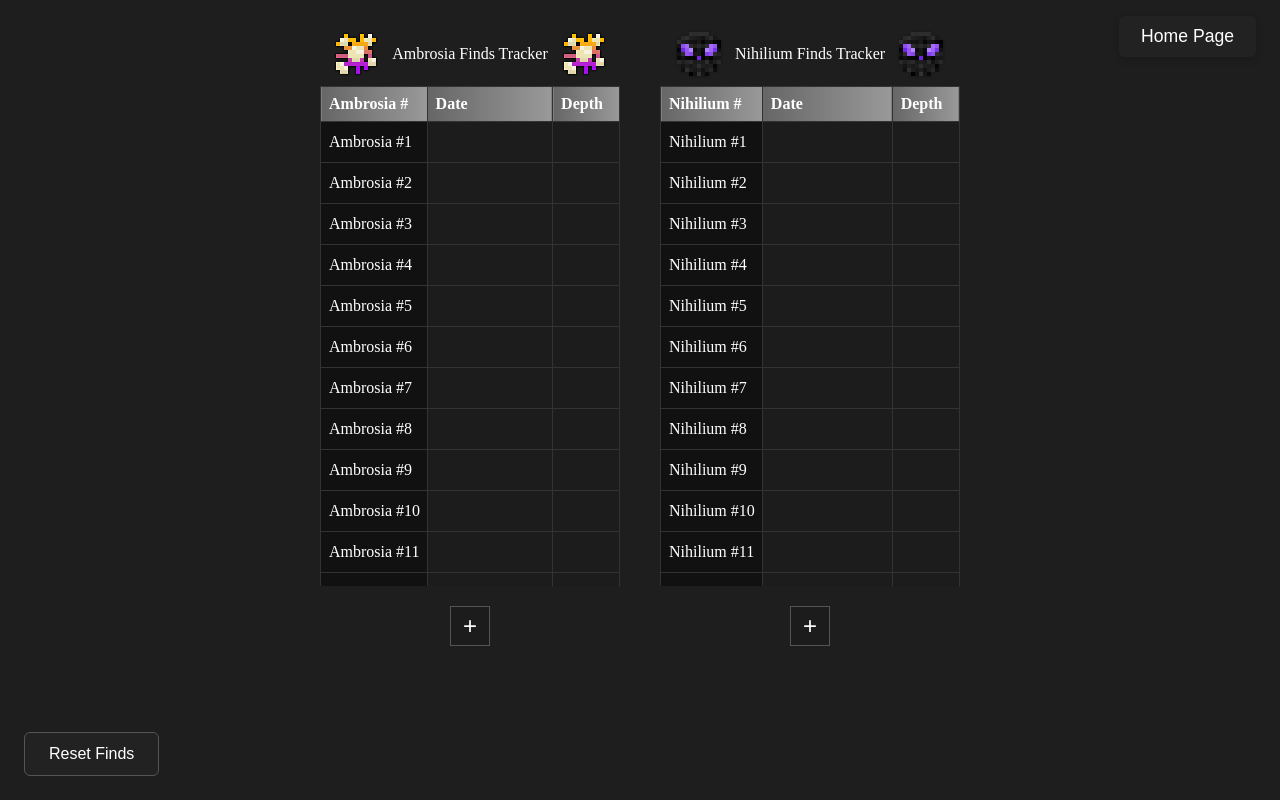
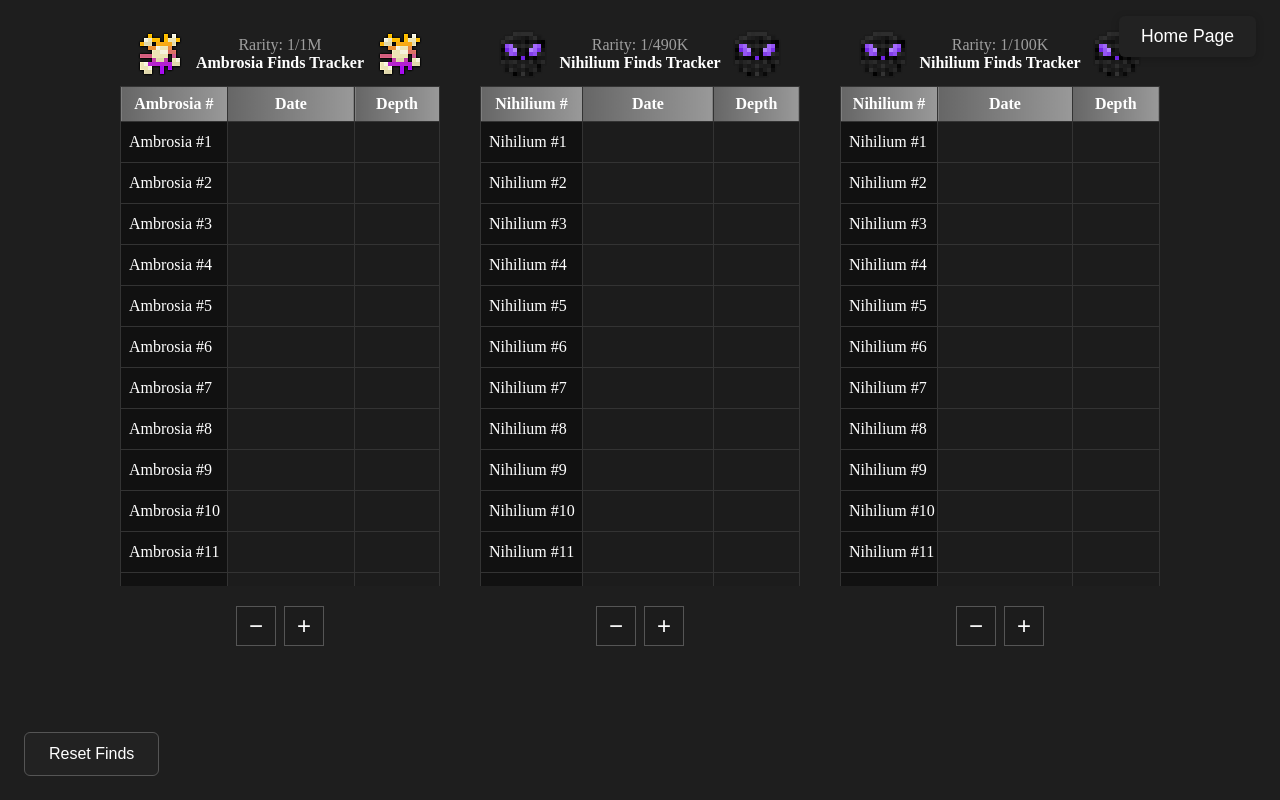
Before and after one commit to D3P290876/AzureMinesTools, a plain HTML site: page Finds Tracker/index.html in a window 1280 px wide. Drawn offline with Linux system fonts and the light colour scheme.

Commit message:
Home page improvements, added second Nihilium Finds table + improved page design, other page design improvements

```diff
--- a/Finds Tracker/index.html
+++ b/Finds Tracker/index.html
@@ -1,10 +1,9 @@
 <!DOCTYPE html>
 <html lang="en">
-
-
 <head>
   <meta charset="UTF-8">
   <title>Finds Tracker</title>
+  <link rel="icon" type="image/png" href="../src/Azure.png">
   <style>
     body {
       font-family: 1, sans-serif;
@@ -17,16 +16,21 @@
     }
 
 
+    .rarity-text {
+      color: #9e9e9e;
+    }
+
     .table-wrapper {
       display: flex;
       flex-direction: column;
       align-items: center;
+      text-align: center;
     }
 
 
     table {
       border-collapse: collapse;
-      width: 300px;
+      width: 320px;
       background-color: #111;
       border: 1px solid #333;
     }
@@ -48,6 +52,7 @@
       background: linear-gradient(to right, #666, #999);
       color: white;
       padding: 8px;
+      text-align: center;
     }
 
 
@@ -61,7 +66,7 @@
       height: 100%;
       border: none;
       background-color: #1c1c1c;
-      color: #00d8ff;
+      color: #e6e6e6;
       font-size: 15px;
       text-align: center;
       padding: 10px;
@@ -96,6 +101,25 @@
     }
 
 
+    .remove-button {
+      margin-top: 10px;
+      width: 40px;
+      height: 40px;
+      background-color: #1c1c1c;
+      border: 1px solid #555;
+      color: #fff;
+      font-size: 24px;
+      cursor: pointer;
+      display: flex;
+      justify-content: center;
+      align-items: center;
+      transition: background-color 0.2s;
+    }
+    .remove-button:hover {
+      background-color: #2a2a2a;
+    }
+
+
     th:first-child,
     #ambrosia-table td:first-child,
     #nihilium-table td:first-child {
@@ -106,6 +130,12 @@
     th:nth-child(2),
     td:nth-child(2) {
       width: 2000px;
+    }
+
+  /* Depth Column */
+    th:nth-child(3),
+    td:nth-child(3) {
+      width: 700px;
     }
 
 
@@ -243,7 +273,11 @@
   <div class="table-wrapper">
     <div class="table-header">
       <img src="../src/Ambrosia.png" alt="Ambrosia">
-      <span>Ambrosia Finds Tracker</span>
+      <span>
+        <span class="rarity-text">Rarity: 1/1M</span>
+        <br>
+        <strong>Ambrosia Finds Tracker</strong>
+      </span>
       <img src="../src/Ambrosia.png" alt="Ambrosia">
     </div>
     <div class="table-scroll">
@@ -255,13 +289,20 @@
         </tr>
       </table>
     </div>
-    <button class="add-button" onclick="addRow('ambrosia')">+</button>
+    <div style="display: flex; gap: 8px; justify-content: center;">
+      <button class="remove-button" onclick="removeRow('ambrosia')">−</button>
+      <button class="add-button" onclick="addRow('ambrosia')">+</button>
+    </div>
   </div>
 
   <div class="table-wrapper">
     <div class="table-header">
       <img src="../src/Nihilium.png" alt="Nihilium">
-      <span>Nihilium Finds Tracker</span>
+      <span>
+        <span class="rarity-text">Rarity: 1/490K</span>
+        <br>
+        <strong>Nihilium Finds Tracker</strong>
+      </span>
       <img src="../src/Nihilium.png" alt="Nihilium">
     </div>
     <div class="table-scroll">
@@ -273,7 +314,35 @@
         </tr>
       </table>
     </div>
-    <button class="add-button" onclick="addRow('nihilium')">+</button>
+    <div style="display: flex; gap: 8px; justify-content: center;">
+      <button class="remove-button" onclick="removeRow('nihilium', 1)">−</button>
+      <button class="add-button" onclick="addRow('nihilium', 1)">+</button>
+    </div>
+  </div>
+
+  <div class="table-wrapper">
+    <div class="table-header">
+      <img src="../src/Nihilium.png" alt="Nihilium">
+      <span>
+        <span class="rarity-text">Rarity: 1/100K</span>
+        <br>
+        <strong>Nihilium Finds Tracker</strong>
+      </span>
+      <img src="../src/Nihilium.png" alt="Nihilium">
+    </div>
+    <div class="table-scroll">
+      <table id="nihilium-table-2">
+        <tr>
+          <th>Nihilium #</th>
+          <th>Date</th>
+          <th>Depth</th>
+        </tr>
+      </table>
+    </div>
+    <div style="display: flex; gap: 8px; justify-content: center;">
+      <button class="remove-button" onclick="removeRow('nihilium', 2)">−</button>
+      <button class="add-button" onclick="addRow('nihilium', 2)">+</button>
+    </div>
   </div>
 
 
@@ -291,40 +360,45 @@
 
   <script>
     let ambrosiaCount = parseInt(localStorage.getItem("ambrosiaCount")) || 50;
-    let nihiliumCount = parseInt(localStorage.getItem("nihiliumCount")) || 50;
+    let nihiliumCount1 = parseInt(localStorage.getItem("nihiliumCount1")) || 50;
+    let nihiliumCount2 = parseInt(localStorage.getItem("nihiliumCount2")) || 50;
+
+    const ambrosiaTable = document.getElementById('ambrosia-table');
+    const nihiliumTable1 = document.getElementById('nihilium-table');
+    const nihiliumTable2 = document.getElementById('nihilium-table-2');
 
 
-    const ambrosiaTable = document.getElementById('ambrosia-table');
-    const nihiliumTable = document.getElementById('nihilium-table');
-
-
-    function addRow(type) {
+    function addRow(type, tableNum = 1) {
       if (type === 'ambrosia') {
         ambrosiaCount++;
         localStorage.setItem("ambrosiaCount", ambrosiaCount);
         renderRow(ambrosiaTable, 'Ambrosia', ambrosiaCount);
-      } else {
-        nihiliumCount++;
-        localStorage.setItem("nihiliumCount", nihiliumCount);
-        renderRow(nihiliumTable, 'Nihilium', nihiliumCount);
+      } else if (type === 'nihilium' && tableNum === 1) {
+        nihiliumCount1++;
+        localStorage.setItem("nihiliumCount1", nihiliumCount1);
+        renderRow(nihiliumTable1, 'Nihilium', nihiliumCount1, 1);
+      } else if (type === 'nihilium' && tableNum === 2) {
+        nihiliumCount2++;
+        localStorage.setItem("nihiliumCount2", nihiliumCount2);
+        renderRow(nihiliumTable2, 'Nihilium', nihiliumCount2, 2);
       }
     }
 
 
-    function renderRow(table, label, index) {
+    function renderRow(table, label, index, tableNum = 1) {
       const row = document.createElement("tr");
       row.innerHTML = `
         <td style="padding-left: 8px;">${label} #${index}</td>
-        <td><input type="text" name="${label.toLowerCase()}-date-${index}" /></td>
-        <td><input type="text" name="${label.toLowerCase()}-depth-${index}" /></td>
+        <td><input type="text" name="${label.toLowerCase()}-date-${tableNum}-${index}" /></td>
+        <td><input type="text" name="${label.toLowerCase()}-depth-${tableNum}-${index}" /></td>
       `;
       table.appendChild(row);
 
 
       // Restore saved values if any
       setTimeout(() => {
-        const dateInput = document.getElementsByName(`${label.toLowerCase()}-date-${index}`)[0];
-        const depthInput = document.getElementsByName(`${label.toLowerCase()}-depth-${index}`)[0];
+        const dateInput = document.getElementsByName(`${label.toLowerCase()}-date-${tableNum}-${index}`)[0];
+        const depthInput = document.getElementsByName(`${label.toLowerCase()}-depth-${tableNum}-${index}`)[0];
         dateInput.value = localStorage.getItem(dateInput.name) || "";
         depthInput.value = localStorage.getItem(depthInput.name) || "";
 
@@ -339,12 +413,45 @@
     }
 
 
+    function removeRow(type, tableNum = 1) {
+      if (type === 'ambrosia' && ambrosiaCount > 0) {
+        if (ambrosiaTable.rows.length > 1) {
+          ambrosiaTable.deleteRow(ambrosiaTable.rows.length - 1);
+          // Remove saved values for the last row
+          localStorage.removeItem(`ambrosia-date-1-${ambrosiaCount}`);
+          localStorage.removeItem(`ambrosia-depth-1-${ambrosiaCount}`);
+          ambrosiaCount--;
+          localStorage.setItem("ambrosiaCount", ambrosiaCount);
+        }
+      } else if (type === 'nihilium' && tableNum === 1 && nihiliumCount1 > 0) {
+        if (nihiliumTable1.rows.length > 1) {
+          nihiliumTable1.deleteRow(nihiliumTable1.rows.length - 1);
+          localStorage.removeItem(`nihilium-date-1-${nihiliumCount1}`);
+          localStorage.removeItem(`nihilium-depth-1-${nihiliumCount1}`);
+          nihiliumCount1--;
+          localStorage.setItem("nihiliumCount1", nihiliumCount1);
+        }
+      } else if (type === 'nihilium' && tableNum === 2 && nihiliumCount2 > 0) {
+        if (nihiliumTable2.rows.length > 1) {
+          nihiliumTable2.deleteRow(nihiliumTable2.rows.length - 1);
+          localStorage.removeItem(`nihilium-date-2-${nihiliumCount2}`);
+          localStorage.removeItem(`nihilium-depth-2-${nihiliumCount2}`);
+          nihiliumCount2--;
+          localStorage.setItem("nihiliumCount2", nihiliumCount2);
+        }
+      }
+    }
+
+
     // Initial Load
     for (let i = 1; i <= ambrosiaCount; i++) {
       renderRow(ambrosiaTable, 'Ambrosia', i);
     }
-    for (let i = 1; i <= nihiliumCount; i++) {
-      renderRow(nihiliumTable, 'Nihilium', i);
+    for (let i = 1; i <= nihiliumCount1; i++) {
+      renderRow(nihiliumTable1, 'Nihilium', i, 1);
+    }
+    for (let i = 1; i <= nihiliumCount2; i++) {
+      renderRow(nihiliumTable2, 'Nihilium', i, 2);
     }
 
 
@@ -359,7 +466,7 @@
       localStorage.clear();
 
       // Remove all rows except headers
-      [ambrosiaTable, nihiliumTable].forEach(table => {
+      [ambrosiaTable, nihiliumTable1, nihiliumTable2].forEach(table => {
         while (table.rows.length > 1) {
           table.deleteRow(1);
         }
@@ -367,12 +474,16 @@
 
       // Reset counts and re-render initial rows
       ambrosiaCount = 50;
-      nihiliumCount = 50;
+      nihiliumCount1 = 50;
+      nihiliumCount2 = 50;
       for (let i = 1; i <= ambrosiaCount; i++) {
         renderRow(ambrosiaTable, 'Ambrosia', i);
       }
-      for (let i = 1; i <= nihiliumCount; i++) {
-        renderRow(nihiliumTable, 'Nihilium', i);
+      for (let i = 1; i <= nihiliumCount1; i++) {
+        renderRow(nihiliumTable1, 'Nihilium', i, 1);
+      }
+      for (let i = 1; i <= nihiliumCount2; i++) {
+        renderRow(nihiliumTable2, 'Nihilium', i, 2);
       }
       hideResetModal();
     }
```
Also changed, not shown: Inventory/index.html (+1 -1 lines), Trading Calculator/index.html (+9 -0 lines), Value Chart/index.html (added, +9 -0 lines), index.html (+36 -18 lines), src/Azure.jpg (deleted).
